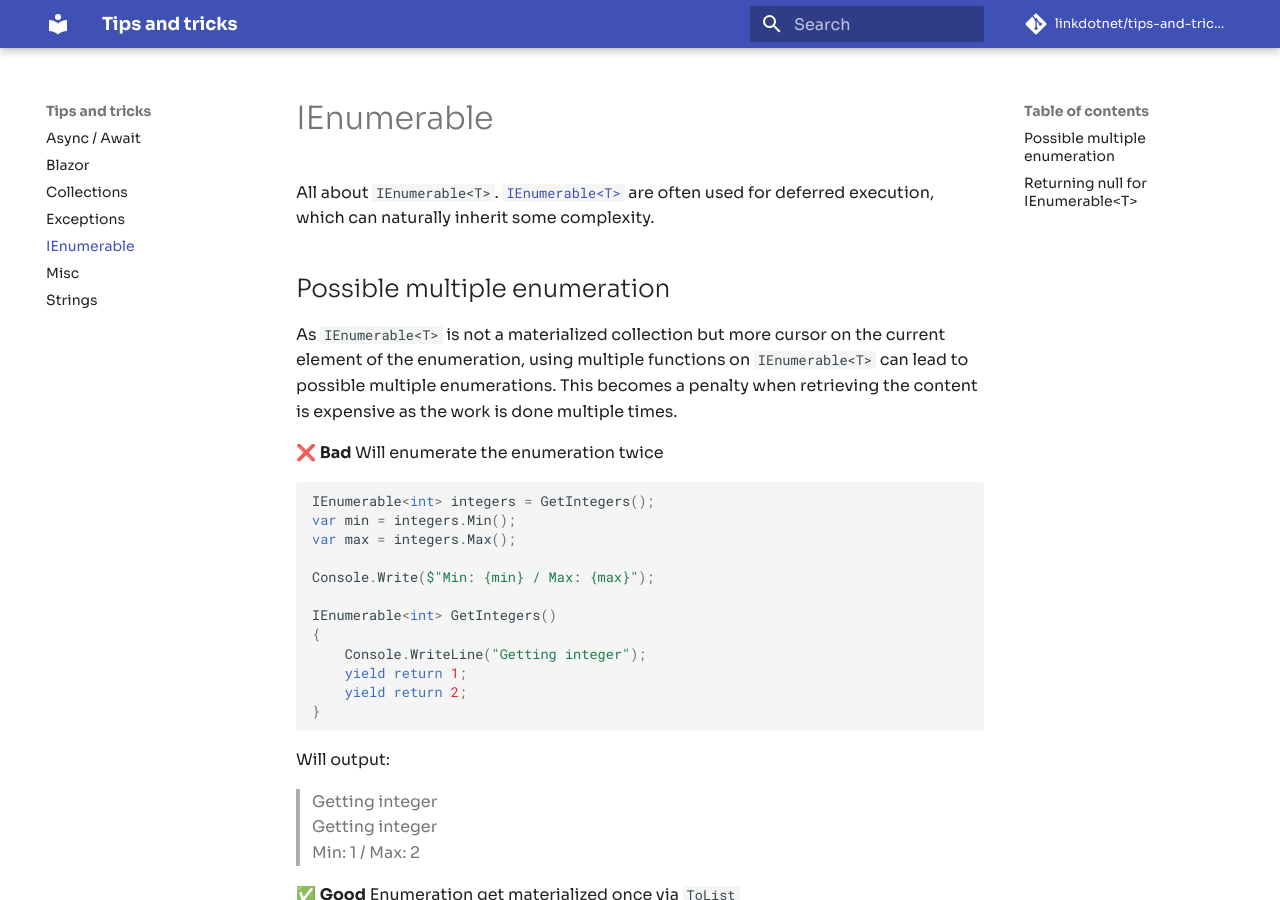
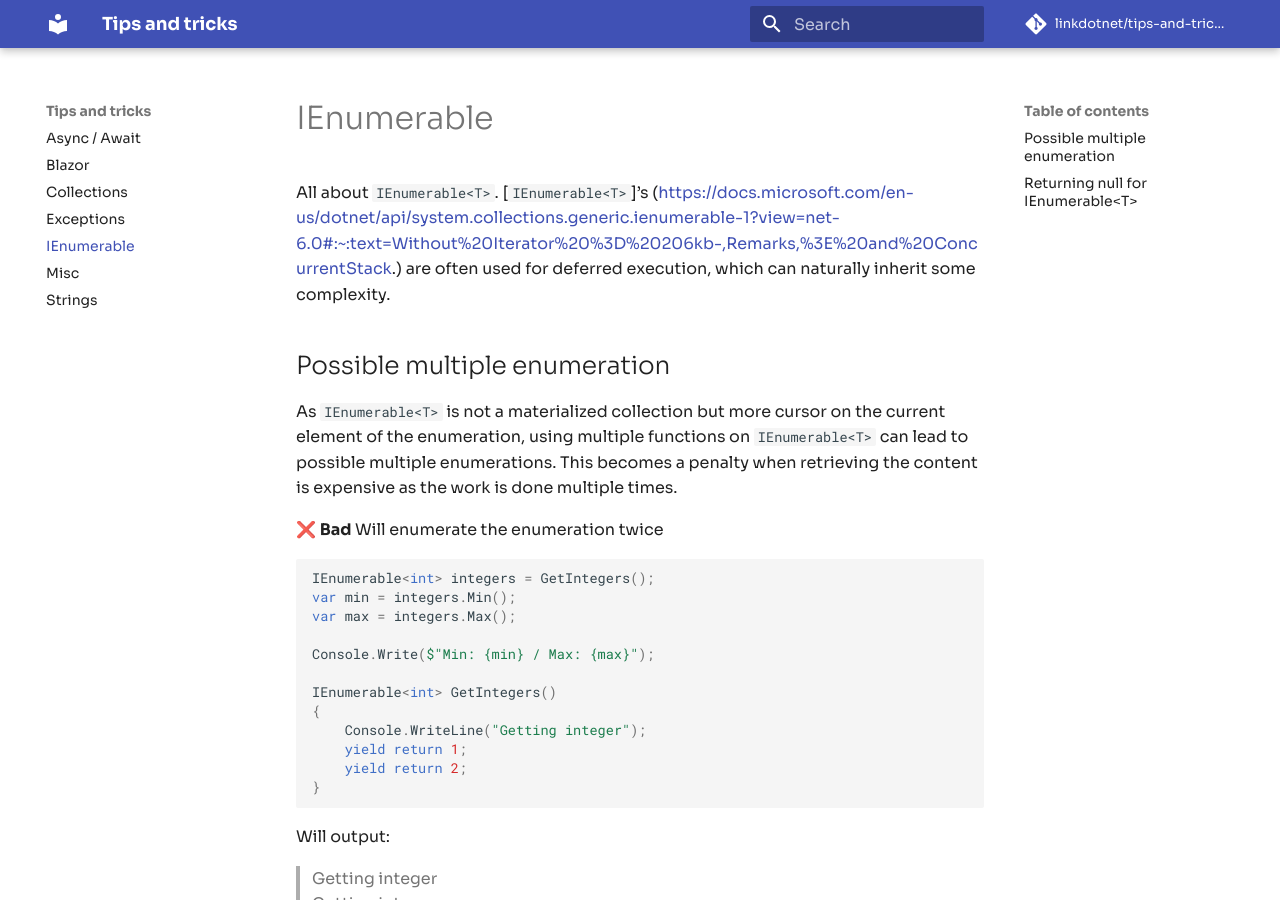
Before and after one commit to linkdotnet/tips-and-tricks, an MkDocs documentation site: the page built from docs/ienumerable.md, in a window 1280 px wide and 900 px high. Built offline with MkDocs 1.6.1 and Material for MkDocs 9.7.7, drawn with Linux system fonts in a browser that asks for light colours; comment, search, counter and statistics services are not loaded.

Commit message:
Fix grammar

```diff
--- a/docs/ienumerable.md
+++ b/docs/ienumerable.md
@@ -1,5 +1,5 @@
 # IEnumerable
-All about `IEnumerable<T>`. [`IEnumerable<T>`](https://docs.microsoft.com/en-us/dotnet/api/system.collections.generic.ienumerable-1?view=net-6.0#:~:text=Without%20Iterator%20%3D%20206kb-,Remarks,%3E%20and%20ConcurrentStack.) are often used for deferred execution, which can naturally inherit some complexity.
+All about `IEnumerable<T>`. [`IEnumerable<T>`]'s (https://docs.microsoft.com/en-us/dotnet/api/system.collections.generic.ienumerable-1?view=net-6.0#:~:text=Without%20Iterator%20%3D%20206kb-,Remarks,%3E%20and%20ConcurrentStack.) are often used for deferred execution, which can naturally inherit some complexity.
 
 ## Possible multiple enumeration
 As `IEnumerable<T>` is not a materialized collection but more cursor on the current element of the enumeration, using multiple functions on `IEnumerable<T>` can lead to possible multiple enumerations.
```
